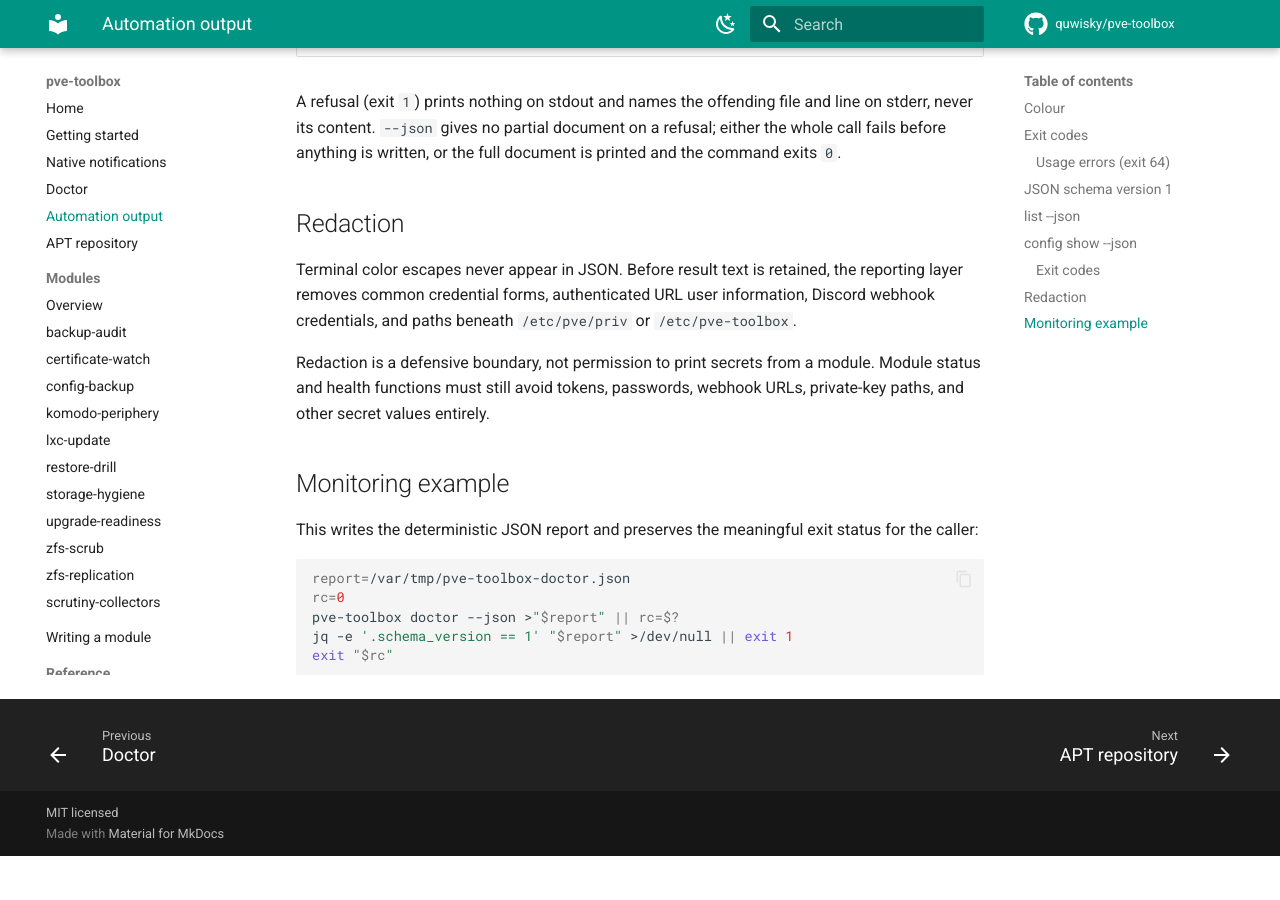
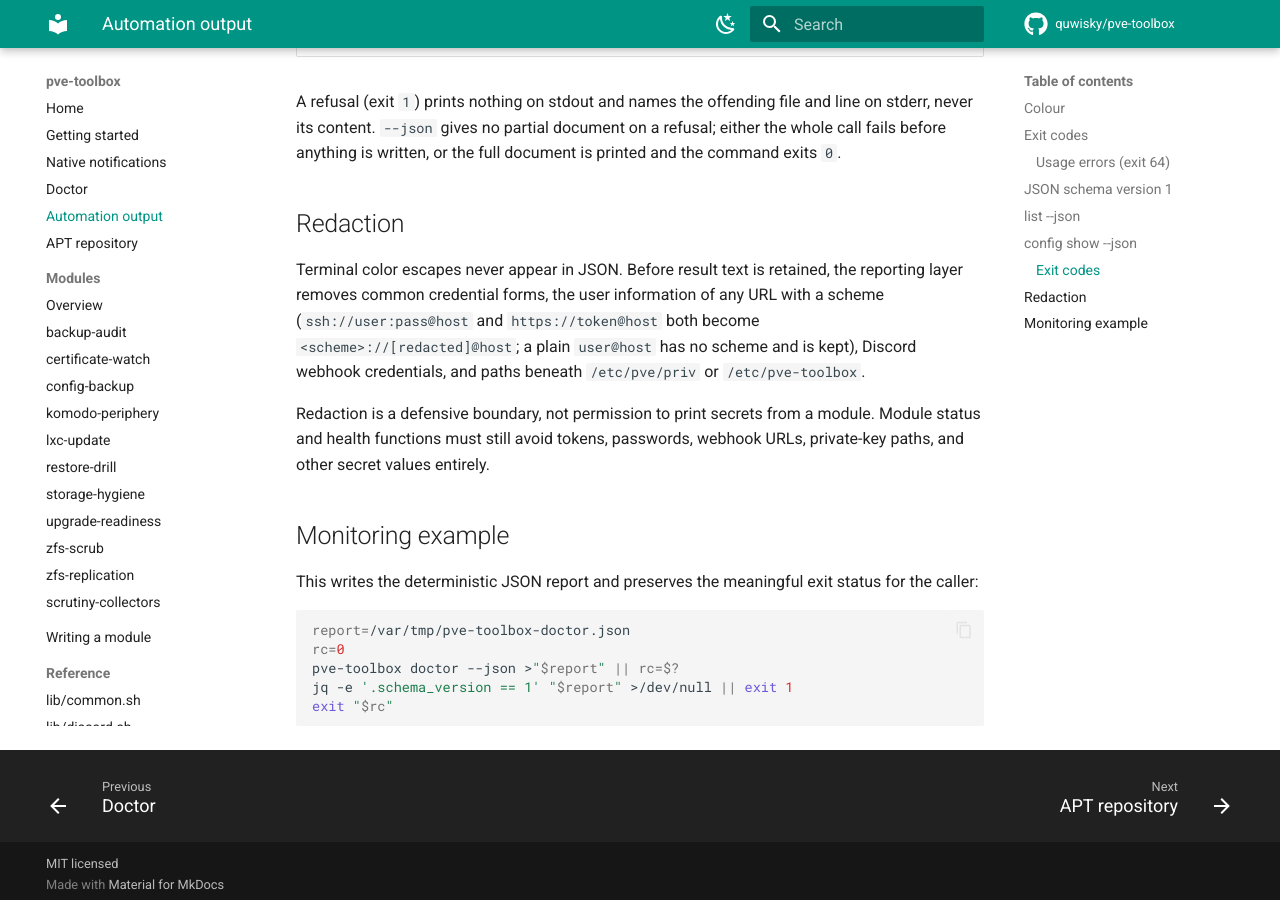
Before and after one commit to quwisky/pve-toolbox, an MkDocs documentation site: the page built from docs/automation.md, in a window 1280 px wide and 900 px high, scrolled down 4848 px. Built offline with MkDocs 1.6.1 and Material for MkDocs 9.7.7, drawn with Linux system fonts in a browser that asks for light colours; comment, search, counter and statistics services are not loaded; before the commit the page ends 5704 px from its top, so only the background shows below that.

Commit message:
fix(report): redact URL user information in any scheme
report_clean_text redacted credentials only in http(s)://user:pass@.
It now redacts the user information of any scheme://userinfo@, with or
without a password (ssh://user:pw@, https://token@, ftp://, smb://,
rsync://, git+ssh://), and keeps the scheme instead of rewriting it to
https. A plain user@host has no scheme and is kept, as are @ signs in a
URL's path, query or fragment.

Closes #97.

```diff
--- a/docs/automation.md
+++ b/docs/automation.md
@@ -227,9 +227,11 @@ document is printed and the command exits `0`.
 ## Redaction
 
 Terminal color escapes never appear in JSON. Before result text is retained,
-the reporting layer removes common credential forms, authenticated URL user
-information, Discord webhook credentials, and paths beneath `/etc/pve/priv`
-or `/etc/pve-toolbox`.
+the reporting layer removes common credential forms, the user information of
+any URL with a scheme (`ssh://user:pass@host` and `https://token@host` both
+become `<scheme>://[redacted]@host`; a plain `user@host` has no scheme and is
+kept), Discord webhook credentials, and paths beneath `/etc/pve/priv` or
+`/etc/pve-toolbox`.
 
 Redaction is a defensive boundary, not permission to print secrets from a
 module. Module status and health functions must still avoid tokens, passwords,
```
Also changed, not shown: docs/getting-started.md (+4 -2 lines), 2 other files.
